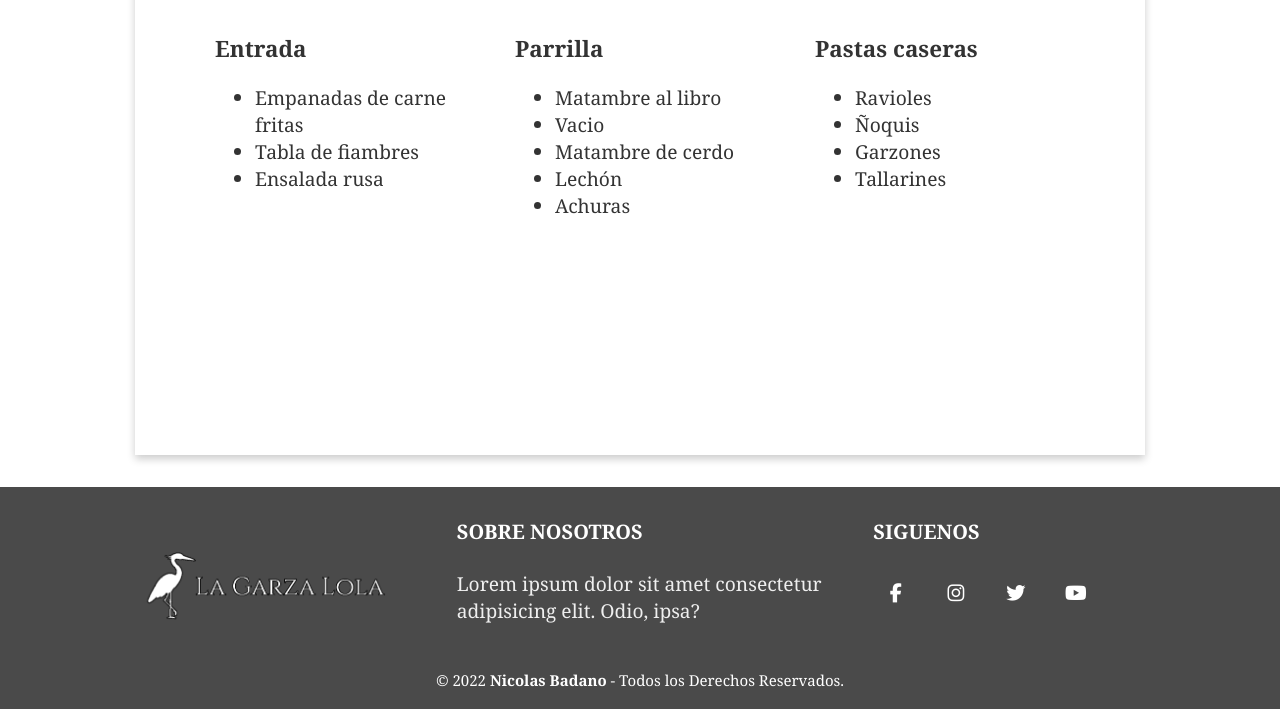
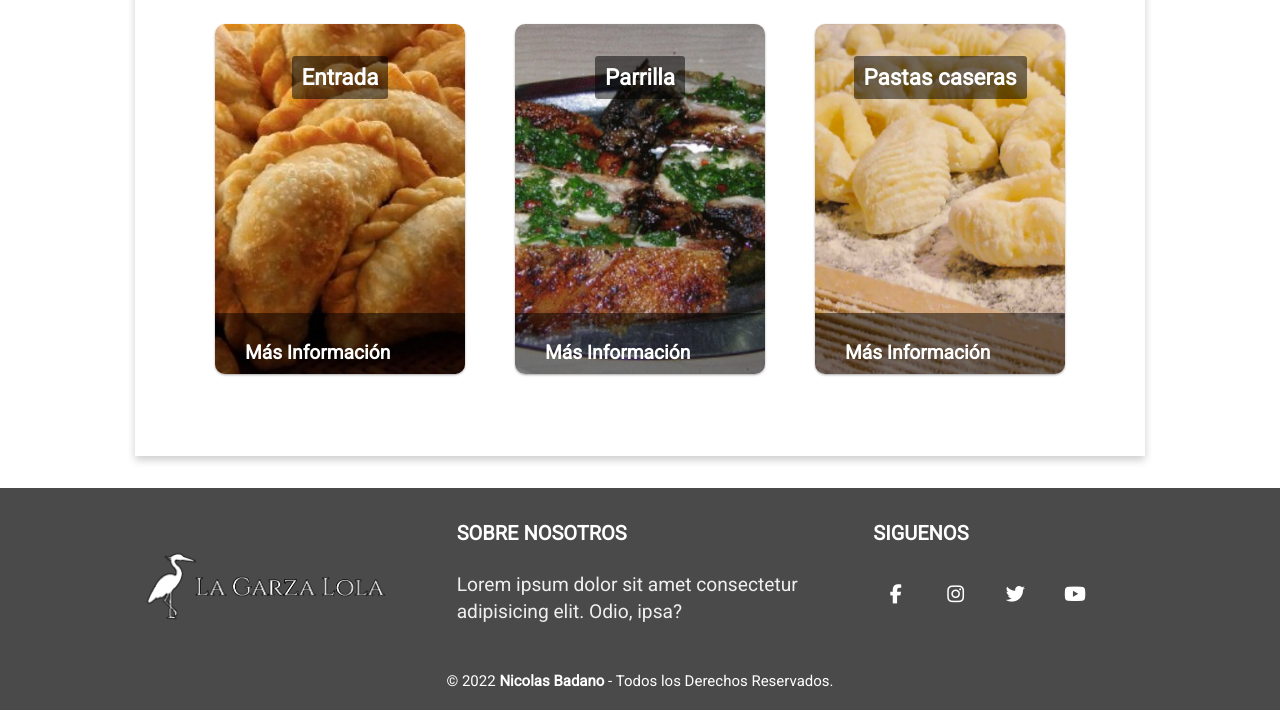
Before and after one commit to badano-nicolas/web-dev-coderhouse, a plain HTML site: page pages/menu.html in a window 1280 px wide. Shown: the part 251-961 px from the top of the page. Drawn offline with Linux system fonts and the light colour scheme.

Commit message:
Added card transition for menu list

```diff
--- a/css/style.css
+++ b/css/style.css
@@ -1,5 +1,5 @@
 body {
-  font-family: Georgia, "Times New Roman", Times, serif;
+  font-family: "Roboto", sans-serif;
   color: #333;
   font-size: 1.2rem;
   line-height: 1.4em;
@@ -194,6 +194,8 @@ p {
   font-size: 15px;
 }
 
+/* **************************** Wine container **************************** */
+
 .wine-container h3 {
   display: block;
   padding: 0.5rem 1rem;
@@ -204,6 +206,76 @@ p {
   display: flex;
   justify-content: center;
   align-items: center;
+}
+
+/* **************************** Card with image **************************** */
+
+.card-with-image {
+  position: relative;
+  display: flex;
+  align-items: center;
+  justify-content: center;
+  border-radius: 10px;
+  box-shadow: 0 1px 3px rgba(0, 0, 0, 0.12), 0 1px 2px rgba(0, 0, 0, 0.24);
+  transition: all 0.3s cubic-bezier(0.25, 0.8, 0.25, 1);
+  overflow: hidden;
+}
+
+.card-with-image:hover img {
+  transform: scale(1.25);
+}
+
+.card-with-image:hover .card-info {
+  bottom: 0;
+}
+
+.card-with-image h3 {
+  position: absolute;
+  top: 2rem;
+  margin: 0;
+  padding: 0;
+  color: white;
+  line-height: 1;
+  background-color: rgba(0, 0, 0, 0.5);
+  border-radius: 3px;
+  padding: 10px;
+}
+
+.card-with-image img {
+  height: 100%;
+  transition: 0.25s;
+  max-height: 350px;
+}
+
+.card-with-image .card-info {
+  position: absolute;
+  bottom: -30%;
+  left: 0;
+  width: 100%;
+  margin: 0;
+  padding: 30px;
+  background-color: rgba(0, 0, 0, 0.5);
+  box-shadow: 0 0 20px rgba(black, 0.4);
+  color: white;
+  line-height: 1;
+  transition: 0.25s;
+}
+
+.card-with-image .card-info h4 {
+  padding: 0;
+  margin: 0 0 20px;
+}
+
+.card-with-image .card-info ul li {
+  list-style: square;
+}
+
+.card-with-image .card-info ul li {
+  font-size: 16px;
+}
+
+.card-with-image:hover {
+  box-shadow: 0 14px 28px rgba(0, 0, 0, 0.25), 0 10px 10px rgba(0, 0, 0, 0.22);
 }
 
 @media only screen and (max-width: 767px) {
--- a/pages/menu.html
+++ b/pages/menu.html
@@ -6,8 +6,12 @@
     <meta http-equiv="X-UA-Compatible" content="IE=edge">
     <meta name="viewport" content="width=device-width, initial-scale=1.0">
     <title>La Garza Lola</title>
+    <link rel="preconnect" href="https://fonts.googleapis.com">
+    <link rel="preconnect" href="https://fonts.gstatic.com" crossorigin>
+    <link href="https://fonts.googleapis.com/css2?family=Roboto&display=swap" rel="stylesheet">
     <link rel="stylesheet" href="../css/style.css">
     <script src="https://kit.fontawesome.com/9a9cc78ea2.js" crossorigin="anonymous"></script>
+
 </head>
 
 <body>
@@ -30,36 +34,45 @@
 
     <main class="main">
         <div class="container menu-container">
-            <h2>Carta</h2>
+            <h1>Carta</h1>
             <div class="grid-3-container">
-                <div class="box">
+                <div class="card-with-image">
                     <h3>Entrada</h3>
+                    <img src="../img/entrada.jpg" alt="">
+                    <div class="card-info">
+                        <h4>Más Información</h4>
                         <ul>
-                        <li>Empanadas de carne fritas</li>
+                            <li>Empanadas de carne</li>
                             <li>Tabla de fiambres</a></li>
                             <li>Ensalada rusa</li>
                         </ul>
                     </div>
+                </div>
 
-                <div class="box">
+                <div class="card-with-image">
                     <h3>Parrilla</h3>
+                    <img src="../img/parrilla.jpg" alt="">
+                    <div class="card-info">
+                        <h4>Más Información</h4>
                         <ul>
-                        <li>Matambre al libro</li>
                             <li>Vacio</a></li>
-                        <li>Matambre de cerdo</li>
                             <li>Lechón</li>
                             <li>Achuras</li>
                         </ul>
                     </div>
+                </div>
 
-                <div class="box">
+                <div class="card-with-image">
                     <h3>Pastas caseras</h3>
+                    <img src="../img/pastas.jpg" alt="">
+                    <div class="card-info">
+                        <h4>Más Información</h4>
                         <ul>
                             <li>Ravioles</li>
                             <li>Ñoquis</a></li>
                             <li>Garzones</li>
-                        <li>Tallarines</li>
                         </ul>
+                    </div>
                 </div>
             </div>
 
```
Also changed, not shown: index.html (+4 -1 lines), pages/bookings.html (+3 -0 lines), pages/cellar.html (+3 -0 lines), pages/location.html (+3 -0 lines), img/entrada.jpg (added), img/parrilla.jpg (added), img/pastas.jpg (added). Lines whose indentation alone changed are shown as unchanged.
